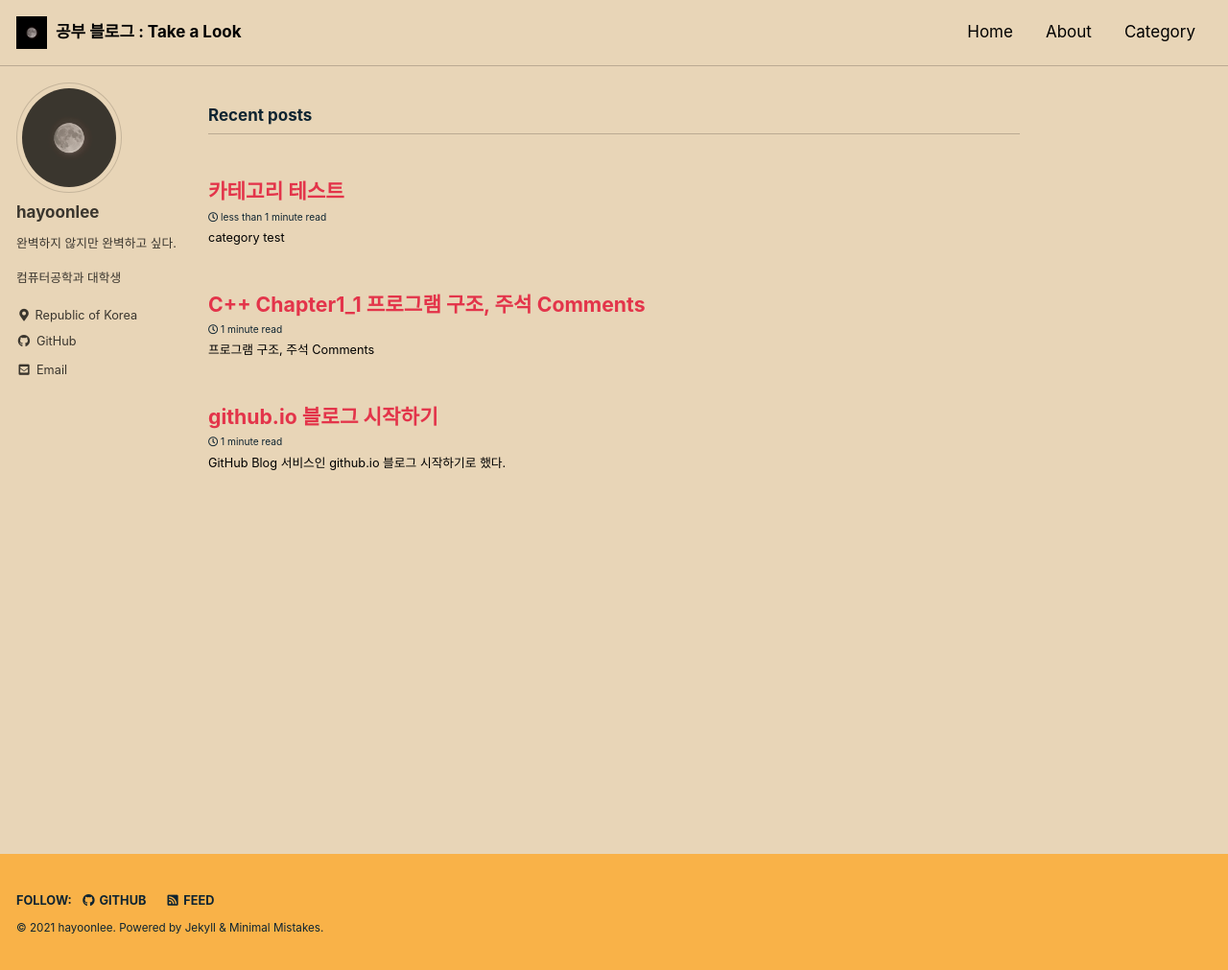
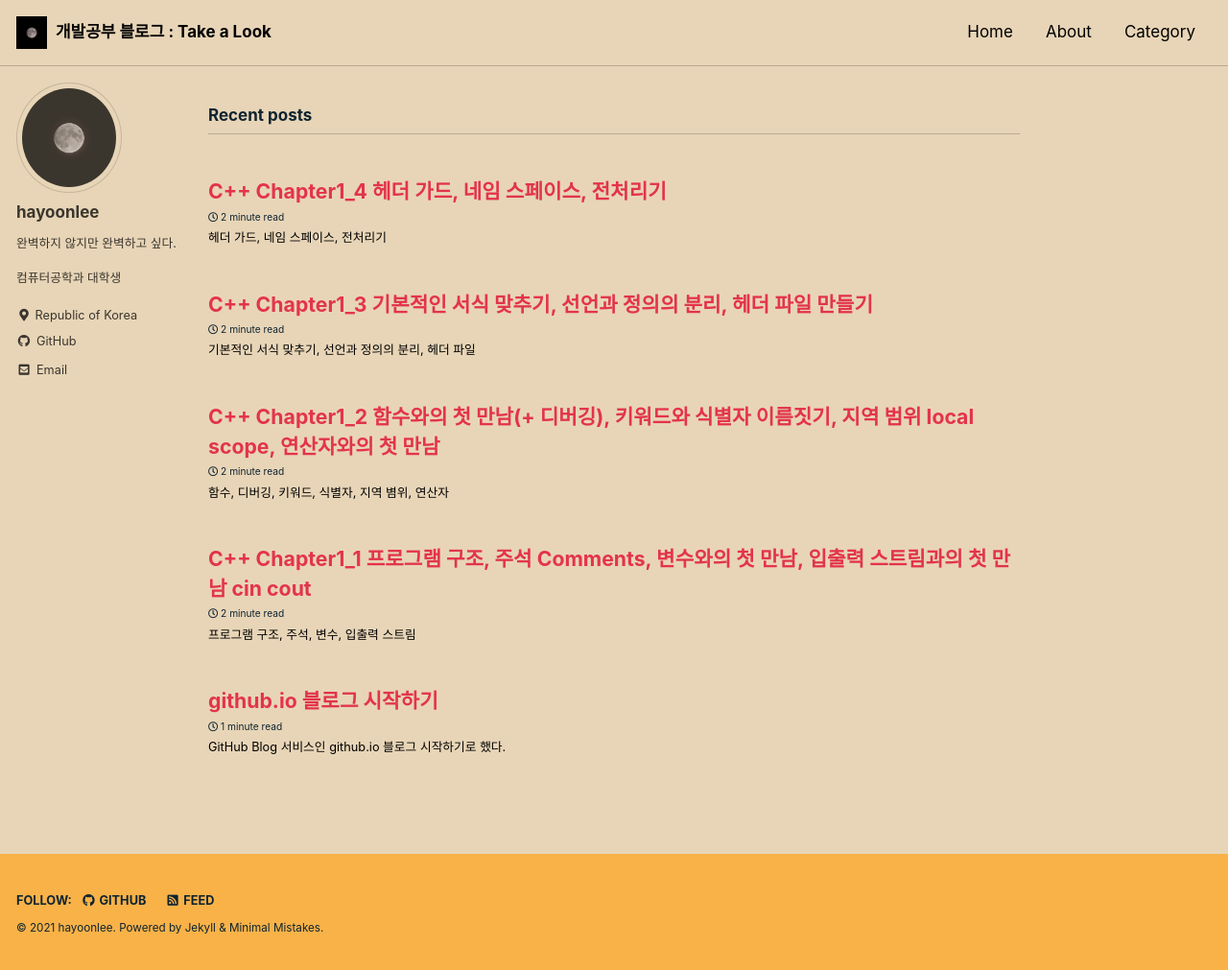
Before and after one commit to hayoonleeMe/hayoonleeMe.github.io, a Jekyll site: the page built from index.html, in a window 1280 px wide and 1011 px high. Shown: the whole window at 96% size. Built offline with Jekyll 4.4.1, drawn with Linux system fonts in a browser that asks for light colours; cached includes are drawn as plain includes; the list of posts is cut into pages by our own code; part of the change alters nothing that is shown.

Commit message:
change Ch1_1 and add C++ Ch1_2 Ch1_3 Ch1_4

````diff
--- a/_config.yml
+++ b/_config.yml
@@ -17,7 +17,7 @@ minimal_mistakes_skin    : "sunrise" # "air", "aqua", "contrast", "dark", "dirt"
 
 # Site Settings
 locale                   : "en-US"
-title                    : "공부 블로그 : Take a Look"
+title                    : "개발공부 블로그 : Take a Look"
 title_separator          : "-"
 subtitle                 : # site tagline that appears below site title in masthead
 name                     : "hayoonlee"
--- a/_posts/2021-08-02-Ch1_01.md
+++ b/_posts/2021-08-02-Ch1_01.md
@@ -1,7 +1,7 @@
 ---
 
-title: "C++ Chapter1_1 프로그램 구조, 주석 Comments"
-excerpt: "프로그램 구조, 주석 Comments"
+title: "C++ Chapter1_1 프로그램 구조, 주석 Comments, 변수와의 첫 만남, 입출력 스트림과의 첫 만남 cin cout"
+excerpt: "프로그램 구조, 주석, 변수, 입출력 스트림"
 categories:
   - Cpp
 tags:
@@ -21,7 +21,7 @@ toc_label: "목차👀"
 ### 실행할 프로젝트를 변경하는 방법
 Solution Explorer 에서 이름이 Bold 체인 프로젝트가 실행된다. 실행할 프로젝트를 변경하기 위해서는 Solution Explorer 에서 변경하고자 하는 프로젝트를 우클릭한 뒤 **Set as Startup Project** 를 클릭한다.
 `실행하고자 하는 프로젝트가 Bold 체가 되었는지 확인하자.`
-`이미지 추가 필요`
+`cap2->3->1 이미지 추가 필요`
 
 
 ### 주석 달기
@@ -74,4 +74,73 @@ int cost = num_items / 2 * price_per_item;
 ```
 
 
+### 변수와의 첫 만남
+```cpp
+int x = 123;	// initialization ... 초기화
+```
+`초기화의 방법에는 여러가지가 있는데, 이 방법들은 추후 포스팅할 예정입니다.`
+```cpp
+//x = 123;	// assignment
+```
+'=' 는 수학에서의 equal의 의미가 아닌, 저장의 의미이다.
+`x가 가리키는 메모리 공간에 123을 저장함`
+
+`info notice : 컴파일러가 메모리 접근에 있어서 확실하지 않을때 런타임 오류를 발생시킨다.`{: .notice--warning}
+
+### 입출력 스트림 cin , cout
+```cpp
+#include <iostream>	// cout, cin, endl, ...
+```
+입출력과 관련된 헤더파일
+
+#### 출력에 한 줄을 띄우기
+```cpp
+std::cout << "I love this lecture!" << std::endl;
+```
+std::endl
+```cpp
+std::cout << "I love this lecture!\n";
+```
+개행문자 **\n** : 새로운 줄을 추가한다. std::endl과 거의 유사하지만 동일하지는 않다.
+
+#### 출력에 TAB 추가
+```cpp
+std::cout << "abc" << "\t" << "def" << std::endl;
+std::cout << "ab" << "\t" << "cdef" << std::endl;
+
+출력
+abc    def
+ab     cdef
+```
+출력에 TAB을 추가한다.
+`\t 를 이용하면 빈 공간 다음의 문자들이 정렬되게 된다.`
+
+#### namespace std
+```cpp
+using namespace std;
+cout << "ab" << "\t" << "cdef" << endl;
+```
+네임스페이스 std가 필요한 곳에 컴파일러가 알아서 컴파일 해준다.
+
+#### 출력 중 오디오 출력하기
+```cpp
+cout << "\a";
+```
+비프음을 낸다.
+`프로그램이 종료될 때 또는 특정한 때를 알려주기 위해 사용하기도 한다.`
+#### 입력하기
+```cpp
+using namespace std;
+int x = 1;
+cout << "Before your input, x was " << x << endl;
+cin >> x;
+cout << "Your input is " << x << endl;
+```
+cin 으로 입력받은 값을 변수에 저장한다.
+`입력스트림 >> 과 출력스트림 << 을 헷갈리지 말자`
+
+
+
+
+
 <pre>본 블로그는 개인 공부 기록의 목적을 가집니다. 포스트의 내용은 언제든지 바뀔 수 있습니다.</pre>{: .notice--info}
--- a/_posts/2021-08-02-category-test.md
+++ /dev/null
@@ -1,10 +0,0 @@
----
-title: "카테고리 테스트"
-
-categories:
-  - Cpp
-tags:
-  - Cpp
----
-
-### category test
--- /dev/null
+++ b/_posts/2021-08-03-Ch1_02.md
@@ -0,0 +1,149 @@
+---
+
+title: "C++ Chapter1_2 함수와의 첫 만남(+ 디버깅), 키워드와 식별자 이름짓기, 지역 범위 local scope, 연산자와의 첫 만남"
+excerpt: 함수, 디버깅, 키워드, 식별자, 지역 볌위, 연산자
+categories:
+  - Cpp
+tags:
+  - Cpp
+last_modified_at: 2021-08-03
+toc: true
+toc_sticky: true
+toc_label: "목차👀"
+---
+
+<pre>본 필기는 인프런의 홍정모 교수님의 강의인 <b>홍정모의 따라하며 배우는 C++</b> 를 듣고 작성합니다.</pre>{: .notice--success}
+
+### 함수와의 첫 만남
+```cpp
+int multiplyTwoNumbers(int num_a, int num_b)
+{
+	int sum = num_a * num_b;
+
+	return sum;
+}
+```
+형식 : returnType functionName (parameters) { functionBody }
+
+```cpp
+int main()
+{
+    cout << multiplyTwoNumbers(1, 2) << endl;
+
+    return 0;
+}
+```
+함수의 사용 : functionName(arguments)
+
+```cpp
+void printHelloWorld()
+{
+	/*void print() {
+		cout << "Hello World " << endl;
+	}*/
+	cout << "Hello World " << endl;
+}
+```
+함수 내에서 함수 선언은 불가능하다.
+
+#### 함수의 이름변경
+함수 이름 우클릭 후 Rename 선택하고 원하는 이름으로 변경한다.
+단축키 Ctrl + R , Ctrl + R 로도 사용할 수 있다.
+`cap1 이미지 추가 필요`
+
+`info notice : 함수 이름, 변수를 식별자 Identifier 라 하는데 해당 방법은 식별자 Identifer 에 대해 사용할 수 있다.`{: .notice--warning}
+
+### 디버깅
+`디버깅에 대해서는 자세히 알지 못하기 때문에 간단히 정리만 합니다.`
+
+#### 시작지점 지정
+코드 라인 수 좌측의 공간을 더블클릭하여 빨간 점이 생성되면 시작 지점이 지정된 것이다.
+`cap2 이미지 추가 필요`
+#### 디버거 실행
+Solution Configurations 를 Debug로 설정한 후 Local windows Debugger 누르면 디버거가 실행된다.
+`visual studio 2019 기준 Build 탭 하단에 Solution Configurations 가 위치한다.`
+`cap3 이미지 추가 필요`
+
+`info notice : 화면 분할을 이용해 좌측에 VS , 우측에 콘솔창을 띄우고 사용하기도 한다.`{: .notice--warning}
+
+#### 디버깅 진행
+Step into(F11) 을 이용해 차례를 진행시킨다.
+불필요하거나 과정이 너무 긴 경우에는 Step Over(F10) 을 이용해 과정을 한번에 넘긴다.
+
+#### 디버깅 종료
+Stop Debugging(Shift + F5) 으로 디버거를 종료한다.
+
+### 식별자 이름 짓기
+
+#### 변수 이름 짓기
+```cpp
+int n_apples;
+int nApples;
+int _apples;
+```
+다양한 스타일이 있다.
+보통 자신이 속한 회사의 내규를 따라가야 하는 경우가 많다.
+
+#### 함수 이름 짓기
+```cpp
+void getNumber()
+{
+
+}
+```
+- 함수명은 보통 시작은 대문자, 동사 + 명사 의 형식으로 쓰는 경우가 많다.
+- 시작이 소문자인 경우도 많다.
+- 함수명을 동사 + 명사 의 형식으로 짓기 어려운 경우 명사로 지어도 된다. 하지만 알아볼 수 있어야 한다.
+- 이름을 한번에 변경하기 위해서는 리네임(리팩토링) 기능으로 한다.
+- 이름이 길어질 수 밖에 없을 때는 주석으로 표기한다.
+- 함수 이름 우클릭 -> Go To Definition 으로 정의로 이동할 수 있다.     `cap4 이미지 추가 필요`
+
+
+<pre>info notice :
+키워드를 이름으로 사용할 수 없다.
+너무 길지 않게 자세히 이름을 짓는다.
+언더바(언더스코어)를 이용해 단어를 분리한다. ex) num_apples
+개발환경의 성능을 끌어올리면서 작업할수 있게 해야한다.</pre>{: .notice--warning}
+
+
+### 지역 범위 local scope
+지역 변수는 한 영역에서만 영향력을 가진다.
+영역을 벗어나면 할당되었던 메모리는 사라진다.
+```cpp
+int main()
+{
+    using namespace std;
+
+    int x = 0;
+                                        // 임의의 주소
+    cout << x << " " << &x << endl;     // 0004
+
+    {   // 영역 내의 영역
+    	int x = 1;
+        cout << x << " " << &x << endl; // 0012
+    }
+
+    cout << x << " " << &x << endl;     // 0004
+
+    return 0;
+}
+```
+
+
+한 영역에서 같은 식별자를 여러개 사용할 수 없지만 위처럼 영역 내의 영역인 경우 식별자가 같더라도 다른 영역의 지역변수이기 때문에 사용할 수 있고 할당되는 메모리도 다르다.
+
+### 연산자  Operator
+```cpp
+cout << x + 1 + 2 << endl;
+```
+ x is a variable
+1, 2 is literal
+**+** is a operator
+1, 2 is operand
+
+#### 피연산자 개수에 따른 종류
+- unary(단항) ... operand 가 1개  ex) <b><u>-</u></b>x
+- binary(이항) ... operand가 2개  ex) 1 <b><u>+</u></b> 2
+- ternary(삼항) ... operand가 3개  ex) (x > 0) <b><u>?</u></b> 1 <b><u>:</u></b> 2 (C++의 유일한 삼항 연산자)
+
+<pre>본 블로그는 개인 공부 기록의 목적을 가집니다. 포스트의 내용은 언제든지 바뀔 수 있습니다.</pre>{: .notice--info}
--- /dev/null
+++ b/_posts/2021-08-03-Ch1_03.md
@@ -0,0 +1,148 @@
+---
+
+title: "C++ Chapter1_3 기본적인 서식 맞추기, 선언과 정의의 분리, 헤더 파일 만들기"
+excerpt: "기본적인 서식 맞추기, 선언과 정의의 분리, 헤더 파일"
+categories:
+  - Cpp
+tags:
+  - Cpp
+last_modified_at: 2021-08-03
+toc: true
+toc_sticky: true
+toc_label: "목차👀"
+---
+
+<pre>본 필기는 인프런의 홍정모 교수님의 강의인 <b>홍정모의 따라하며 배우는 C++</b> 를 듣고 작성합니다.</pre>{: .notice--success}
+
+### 기본적인 서식 맞추기
+`서식의 경우 많은 스타일이 있기 때문에 어느 하나가 정답이라고 할 수 없다고 생각한다. 본 블로그는 개인 공부 기록 용이기 때문에 정답을 기술하지 않는다.`
+
+#### 코드 길이로 인해 줄바꿈 하는 경우
+```cpp
+cout << "Hello, World" << "abcdef" <<
+    "Hello Home" << endl;
+```
+줄바꿈 후 혼동을 막기 위해 operator를 남겨두고 줄바꿈을 하는 편이 좋다.
+
+#### 함수 작성시
+```cpp
+int add(int x, int y)
+{
+    return x + y;
+}
+```
+함수 작성에 있어서 중괄호 영역 구분은 모두 다르지만 팀 프로젝트 시에는 통일해야만 한다.
+
+#### 변수 선언시
+```cpp
+int my_v        = 1;		// tab 키로 줄맞춤을 할 수 있다.
+int x           = 4;		// 편하게 읽을 수 있다.
+int num_apples	= 123;
+```
+
+```cpp
+// this is important
+int z = 1 + 2;
+
+// this is important, too
+int y = 3 + 4;
+```
+코드가 길 때를 대비하여 주석을 알아보기 편하게 위에 적고, 코드 사이를 띄워준다.
+
+<pre>info notice :
+기본적으로 VS가 formatting 을 해준다.
+TAB으로 빈칸을 띄우는 것을 <b>indenting</b> 이라고 한다.
+<b>하드(hard) 코딩</b>은 프로그래머가 코드에서 변수값을 리터럴 같이 고정된 값으로 직접 대입해 주는 방식이다.
+반대로 <b>소프트(soft) 코딩</b>은 프로그램 실행 중에 사용자의 입력이나 외부 파일, 인터넷 통신 등으로 데이터를 가져오는 방식이다.
+<b>소프트(soft) 코딩</b>을 지향하자.</pre>{: .notice--warning}
+
+
+### 선언과 정의의 분리
+```cpp
+#include <iostream>
+
+using namespace std;
+
+// forward declaration (전방 선언)
+int add(int a, int b);
+int multiply(int a, int b);
+int subtract(int a, int b);
+
+int main()
+{
+    cout << add(1, 2) << endl << multiply(1, 2) << endl << subtract(1, 2) << endl;
+
+    return 0;
+}
+
+// definition(정의)
+int add(int a, int b)
+{
+    return a + b;
+}
+
+int multiply(int a, int b)
+{
+    return a * b;
+}
+
+int subtract(int a, int b)
+{
+    return a - b;
+}
+```
+컴파일러는 위에서 아래로 읽기 때문에 main 함수에서 main 함수 이전에 선언된 함수만 사용가능하다.
+따라서 함수를 main함수 위에 전방 선언 하고 밑에서 정의한다.
+
+
+### 헤더파일 만들기
+```cpp
+// in add.h
+#pragma once
+
+int add(int a, int b);
+```
+```cpp
+// in add.cpp
+int add(int a, int b)
+{
+    return a + b;
+}
+```
+```cpp
+// in main.cpp
+#include <iostream>
+#include "add.h"
+
+using namespace std;
+
+int main()
+{
+    cout << add(1, 2) << endl;
+
+    return 0;
+}
+```
+add 함수를 여러 파일로 쪼갠다.
+
+### 헤더파일이 다른 폴더에 있을 때
+`info notice : 헤더파일을 제외한 cpp 파일 등의 경우에서도 동일하다.`{: .notice--warning}
+#### 다른 폴더에 있는 새로운 헤더파일을 추가하는 경우
+solution explorer 에서 Header Files 폴더를 우클릭 후 Add -> Existing Item... 을 누르고 헤더파일이 존재하는 폴더에서 헤더파일을 선택한다.
+`cap1 이미지 추가 필요`
+
+또한 헤더파일이 존재하는 폴더에서 solution explorer 의 폴더로 드래그 앤 드롭 해서 추가할 수 있다.
+
+#### 이미 작성한 헤더파일을 다른 폴더로 옮기는 경우
+solution explorer 에서 옮기고자 하는 파일을 우클릭 후 Remove -> Remove 선택해서 해당 파일을 빌드에서 제외시킨 후 `다른 폴더에 있는 새로운 헤더파일을 추가하는 경우` 와 동일하게 파일을 추가시킨다.
+
+```cpp
+#include "MyHeaders/add.h"  // 헤더 파일이 다른 폴더에 있을 때.
+```
+이후 include 시에는 본 파일이 존재하는 폴더를 기준으로 '/'로 경로를 구분하여 작성한다.
+
+#### 주의사항
+solution explorer 의 Source Files 폴더 내의 add.cpp 파일을 Remove 하고 솔루션을 빌드하면 링킹에러가 발생한다.
+왜냐하면 add.h 에 add 함수의 전방 선언이 되어있기 때문에 컴파일러가 컴파일 에러를 발생시키지 않지만 링킹할 때 함수의 몸체를 못 찾아서 링킹 에러가 발생한다.
+
+<pre>본 블로그는 개인 공부 기록의 목적을 가집니다. 포스트의 내용은 언제든지 바뀔 수 있습니다.</pre>{: .notice--info}
--- /dev/null
+++ b/_posts/2021-08-03-Ch1_04.md
@@ -0,0 +1,216 @@
+---
+
+title: "C++ Chapter1_4 헤더 가드, 네임 스페이스, 전처리기"
+excerpt: "헤더 가드, 네임 스페이스, 전처리기"
+categories:
+  - Cpp
+tags:
+  - Cpp
+last_modified_at: 2021-08-03
+toc: true
+toc_sticky: true
+toc_label: "목차👀"
+---
+
+<pre>본 필기는 인프런의 홍정모 교수님의 강의인 <b>홍정모의 따라하며 배우는 C++</b> 를 듣고 작성합니다.</pre>{: .notice--success}
+
+### 헤더 가드의 필요성
+헤더 파일에 함수의 몸체까지 적는 경우가 적지 않은데, 이는 추후에 에러를 유발할 확률이 크다.
+아래의 코드를 예를 들어 설명하면
+```cpp
+// in mywork.h
+#include "add.h"
+
+void doSomething()
+{
+    add(1, 2);
+}
+```
+
+```cpp
+// in add.h
+int add(int a, int b)
+{
+    return a + b;
+}
+```
+
+```cpp
+// in main.cpp
+#include <iostream>
+#include "my_work.h"
+#include "add.h"
+
+using namespace std;
+
+int main()
+{
+    doSomething();
+
+    return 0;
+}
+```
+헤더파일 add.h, my_work.h는 각각 add, doSomething 함수의 몸체까지 작성한 상태이며 두 헤더 파일의 헤더 가드를 작성하지 않은 상태이다.
+
+doSomthing 함수는 add 함수를 호출하므로 my_work.h 파일에서는 add.h를 include 하고, main.cpp 파일의 main 함수에서 doSomething 함수를 호출하므로 my_work.h 를 include 한다.
+
+이때 add.h 를 include 할 필요가 생긴다면 include 한 헤더 파일의 내용을 가져올 때 my_work.h 와 main.cpp 모두 add.h 를 include 하기 때문에 main.cpp 에서 add.h 의 내용이 두번 작성되기 때문에 컴파일 에러가 발생한다.
+
+이를 해결하기 위해 헤더가드 `#pragma once` 를 사용한다.
+
+### 헤더가드 #pragma once
+```cpp
+// in mywork.h
+#pragma once
+#include "add.h"
+
+...
+```
+
+```cpp
+// in add.h
+#pragma once
+
+...
+```
+
+```cpp
+// in main.cpp
+#include <iostream>
+#include "my_work.h"
+#include "add.h"
+
+...
+```
+
+헤더파일에 헤더가드를 작성하고 빌드 시 에러가 사라진 것을 알 수 있다.
+
+
+### 네임 스페이스
+```cpp
+namespace MySpace1
+{
+    // 네임스페이스 내부에 네임스페이스를 정의할 수 있다.
+    namespace InnerSpace
+    {
+        int my_function()
+        {
+            return 0;
+        }
+    }
+
+    int doSomething(int a, int b)
+    {
+    	return a + b;
+    }
+}
+
+namespace MySpace2
+{
+    int doSomething(int a, int b)
+    {
+        return a * b;
+    }
+}
+```
+
+```cpp
+MySpace1::doSomething(3, 4);
+```
+네임 스페이스 내부의 함수를 사용
+
+```cpp
+using namespace MySpace1;
+doSomething(3, 4);
+```
+MySpace1 내부에 있는 식별자를 사용할 때 컴파일러가 알아서 MySpace1::을 붙여준 것처럼 컴파일한다.
+
+```cpp
+MySpace1::InnerSpace::my_function();
+```
+MySpace1 내부의 InnerSpace에 있는 함수를 사용할 때
+
+```cpp
+using namespace MySpace1::InnerSpace;
+my_function();
+```
+MySpace1 내부의 InnerSpace에 있는 함수를 사용할때 컴파일러가 알아서 MySpace1::InnerSpace:: 를 붙여준 것처럼 컴파일한다.
+
+#### 주의사항
+using namespace 는 include 하는 파일에도 영향을 미칠 수 있기 때문에 아무 위치에 작성하면 안되고 보통 중괄호 내에서 많이 사용한다.
+
+
+### 전처리기
+빌드 전에 처리하게 한다.
+멀티플랫폼 프로젝트 시에 많이 사용하는데 운영체제의 종류, 그래픽카드 사양등을 체크할때 사용한다.
+
+#### 매크로
+```cpp
+#define MY_NUMBER "Hello,  World"
+#define MAX(a, b) (((a)>(b)) ? (a) : (b))
+```
+매크로를 만나면 매크로 다음에 작성한 것으로 교체한다.
+보통은 대문자로 쓴다. 잘 사용하지는 않는다.
+식별자 작성시에는 식별자 하나하나 괄호로 감싸주는 것에 주의해야 한다.
+
+```cpp
+cout << MY_NUMBER << endl;
+cout << MAX(1 + 3, 2) << endl;
+
+// 출력
+Hello,  World
+4
+```
+변수와 함수인 것처럼 사용할 수 있다.
+
+#### 매크로의 또 다른 사용법
+```cpp
+#define LIKE_APPLE
+
+int main()
+{
+    #ifdef LIKE_APPLE
+        cout << "Apple" << endl;
+    #endif
+
+    #ifndef LIKE_APPLE
+        cout << "Orange" << endl;
+    #endif
+
+    ...
+}
+```
+LIKE_APPLE 이 define 되었으므로 Apple 이 출력된다.
+
+```cpp
+// in different_source.cpp
+...
+void doSomething()
+{
+#ifdef LIKE_DOG
+	cout << "Dog" << endl;
+#endif
+
+#ifndef LIKE_DOG
+	cout << "Cat" << endl;
+#endif
+}
+```
+
+```cpp
+// in main.cpp
+#define LIKE_DOG
+
+int main()
+{
+    doSomething();
+
+    ...
+}
+
+// 출력
+Cat
+```
+함수의 몸체는 different_source.cpp 에서 작성되었기 때문에 함수 doSomething 에서 main.cpp 에서 define 된 LIKE_DOG을 찾지 못해 Cat이 출력된다.
+
+<pre>본 블로그는 개인 공부 기록의 목적을 가집니다. 포스트의 내용은 언제든지 바뀔 수 있습니다.</pre>{: .notice--info}
````
Also changed, not shown: assets/images/Blog images/Ch1_01/Ch1_1 cap1.PNG (renamed from assets/images/Ch1_1 cap1.PNG), assets/images/Blog images/Ch1_01/Ch1_1 cap2.PNG (added), assets/images/Blog images/Ch1_01/Ch1_1 cap3.PNG (added), assets/images/Blog images/Ch1_02/Ch1_2 cap1.PNG (added), assets/images/Blog images/Ch1_02/Ch1_2 cap2.PNG (added), assets/images/Blog images/Ch1_02/Ch1_2 cap3.PNG (added), assets/images/Blog images/Ch1_02/Ch1_2 cap4.PNG (added), assets/images/Blog images/Ch1_03/Ch1_3 cap1.PNG (added), assets/images/Blog images/Ch1_03/Ch1_3 cap2.PNG (added), assets/images/Blog images/Ch1_03/Ch1_3 cap3.PNG (added).
